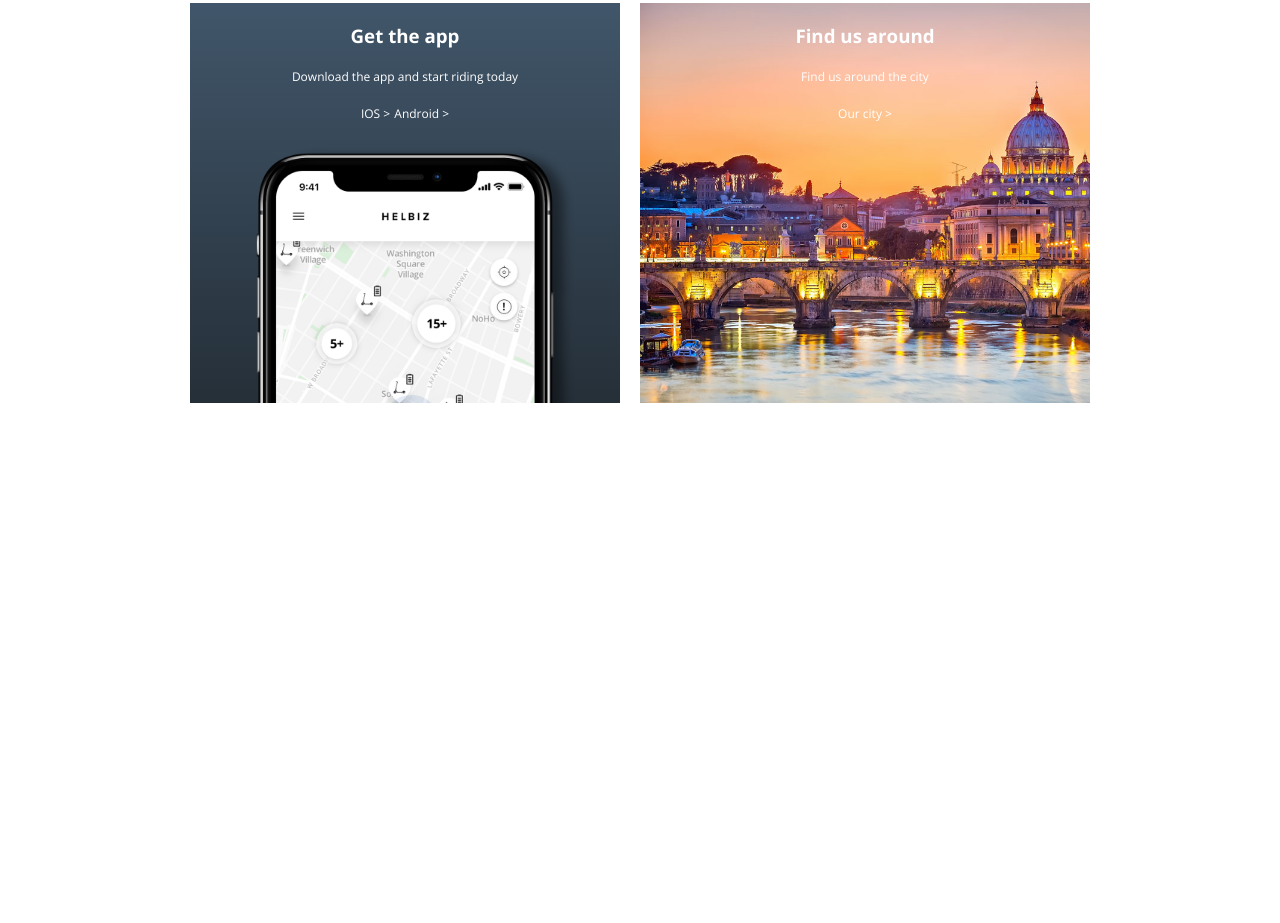
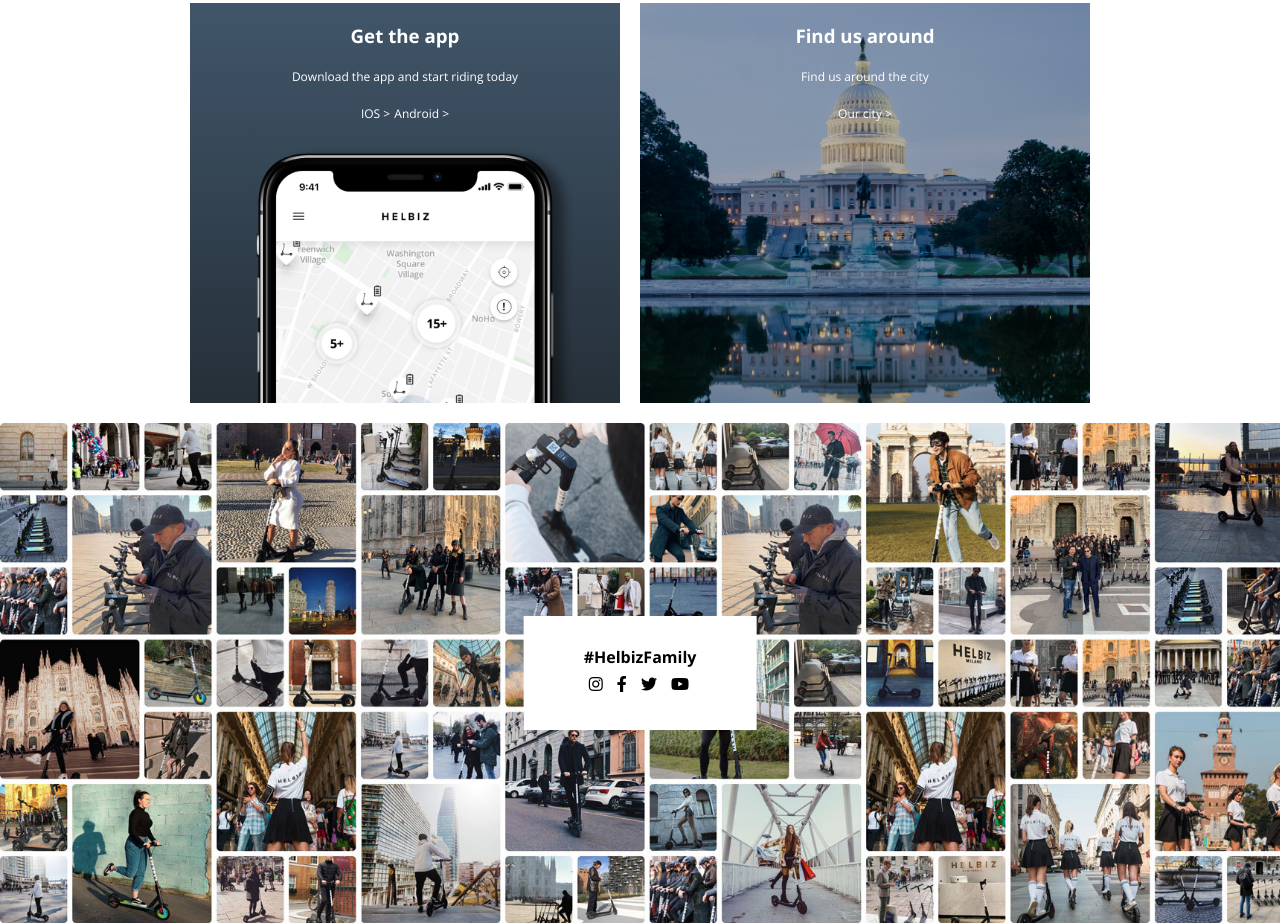
Before and after one commit to H0llywood92/html-css-helbiz, a plain HTML site: page index.html in a window 1280 px wide. Shown: the part 2317-3240 px from the top of the page. Before the commit the page ends 2740 px from the top, so only its background shows below. Drawn offline with nearby package versions, Linux system fonts and the light colour scheme.

Commit message:
finito main

```diff
--- a/css/style.css
+++ b/css/style.css
@@ -206,6 +206,41 @@
 }
 
 .banner-bot-right .banner-content {
-    background-image: url("../img/iStock-Roma.jpg");
+    background-image: url("../img/cities-1500.jpg");
     background-size: cover;
 }
+
+/* Social */
+.social {
+    height: 500px;
+    background-image: url("../img/Social-Banner.jpg");
+    background-size: cover;
+    position: relative;
+}
+
+.social .content {
+    position: absolute;
+    top: 50%;
+    left: 50%;
+    transform: translate(-50%, -50%);
+    background-color: white;
+    padding: 30px 60px;
+}
+
+.social ul {
+    list-style-type: none;
+}
+
+.social ul li {
+    display: inline-block;
+    padding: 5px;
+}
+
+.social ul li a {
+    color: black;
+    text-decoration: none;
+}
+
+.social .social-name {
+    font-weight: 700;
+}
--- a/index.html
+++ b/index.html
@@ -219,6 +219,30 @@
                     </div>
                 </div>
             </div>
+
+            <!-- Social -->
+            <div class="social">
+                <div class="content">
+                    <div class="social-name">#HelbizFamily</div>
+                    <ul>
+                        <li>
+                            <a href="#"><i class="fab fa-instagram"></i></a>
+                        </li>
+
+                        <li>
+                            <a href="#"><i class="fab fa-facebook-f"></i></a>
+                        </li>
+
+                        <li>
+                            <a href="#"><i class="fab fa-twitter"></i></a>
+                        </li>
+
+                        <li>
+                            <a href="#"><i class="fab fa-youtube"></i></a>
+                        </li>
+                    </ul>
+                </div>
+            </div>
         </section>
     </main>
     <!-- END MAIN -->
```
